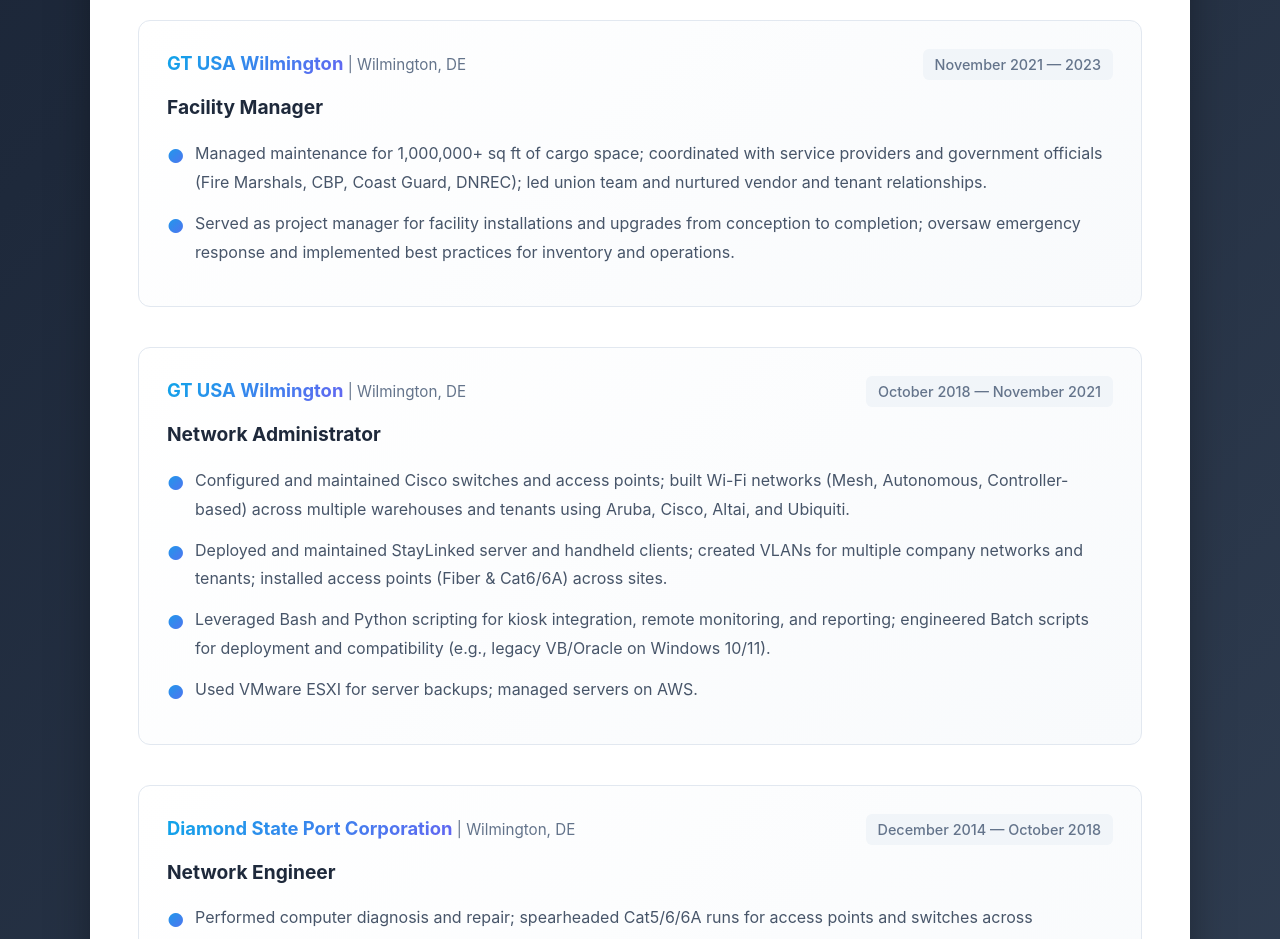
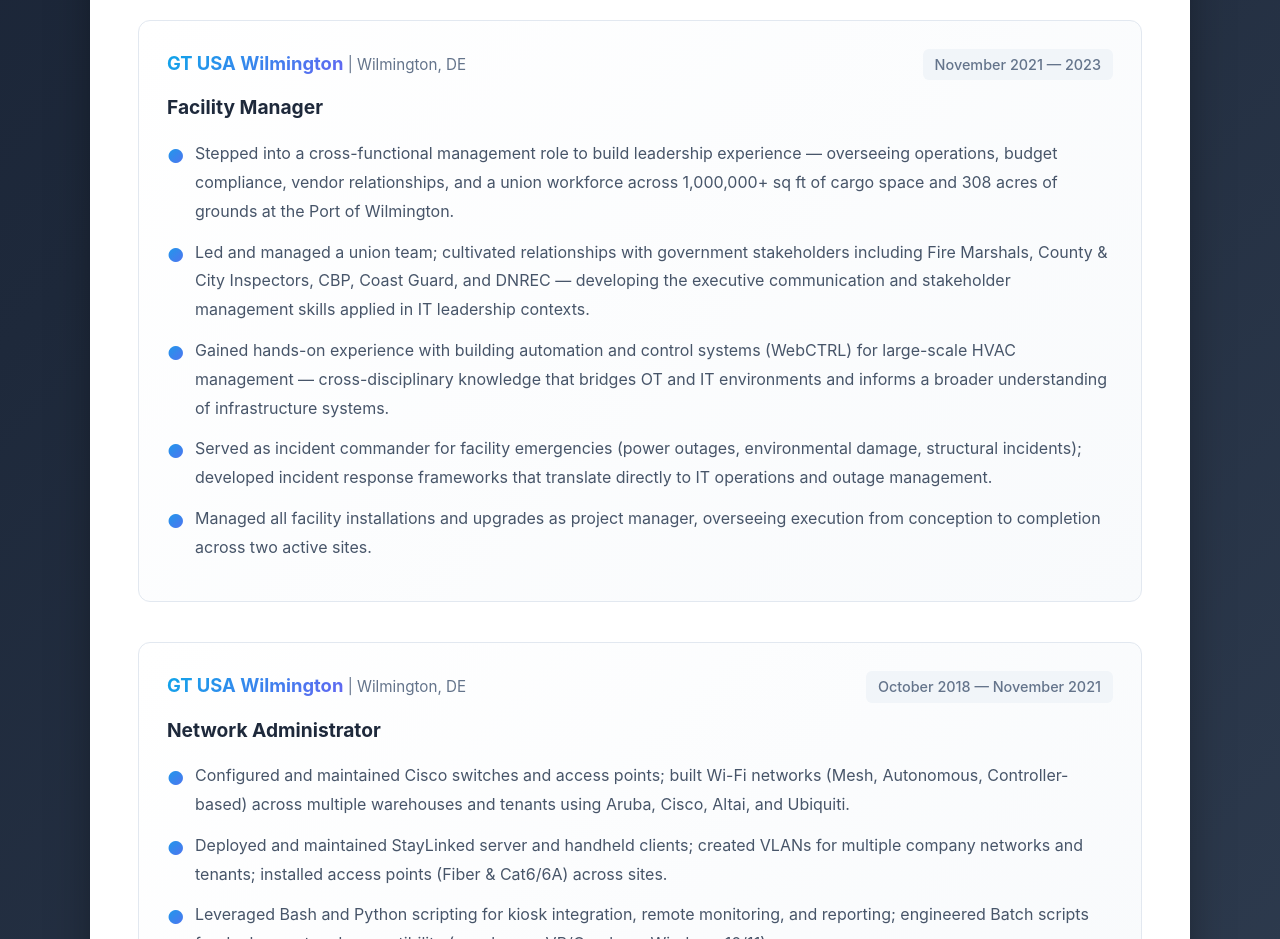
Before and after one commit to Troodon7/Alexander_Kane, a React (Vite) app in the folder resume/: page / in a window 1280 px wide. Shown: the part 2400-3339 px from the top of the page. Built offline with nearby package versions, Linux system fonts and the light colour scheme.

Commit message:
Expand Facility Manager role with leadership and OT/IT narrative

```diff
--- a/resume/src/App.jsx
+++ b/resume/src/App.jsx
@@ -59,8 +59,11 @@
       title: "Facility Manager",
       date: "November 2021 — 2023",
       responsibilities: [
-        { text: "Managed maintenance for 1,000,000+ sq ft of cargo space; coordinated with service providers and government officials (Fire Marshals, CBP, Coast Guard, DNREC); led union team and nurtured vendor and tenant relationships.", highlight: false },
-        { text: "Served as project manager for facility installations and upgrades from conception to completion; oversaw emergency response and implemented best practices for inventory and operations.", highlight: false }
+        { text: "Stepped into a cross-functional management role to build leadership experience — overseeing operations, budget compliance, vendor relationships, and a union workforce across 1,000,000+ sq ft of cargo space and 308 acres of grounds at the Port of Wilmington.", highlight: false },
+        { text: "Led and managed a union team; cultivated relationships with government stakeholders including Fire Marshals, County & City Inspectors, CBP, Coast Guard, and DNREC — developing the executive communication and stakeholder management skills applied in IT leadership contexts.", highlight: false },
+        { text: "Gained hands-on experience with building automation and control systems (WebCTRL) for large-scale HVAC management — cross-disciplinary knowledge that bridges OT and IT environments and informs a broader understanding of infrastructure systems.", highlight: false },
+        { text: "Served as incident commander for facility emergencies (power outages, environmental damage, structural incidents); developed incident response frameworks that translate directly to IT operations and outage management.", highlight: false },
+        { text: "Managed all facility installations and upgrades as project manager, overseeing execution from conception to completion across two active sites.", highlight: false }
       ]
     },
     {
```
Also changed, not shown: 3 other files (tests, documents, lock files or other folders).
